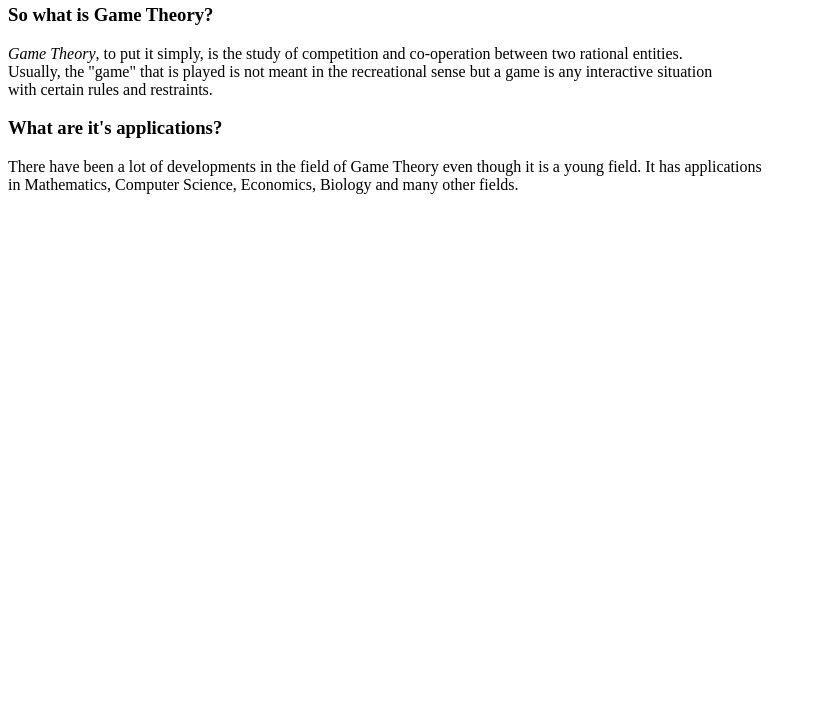
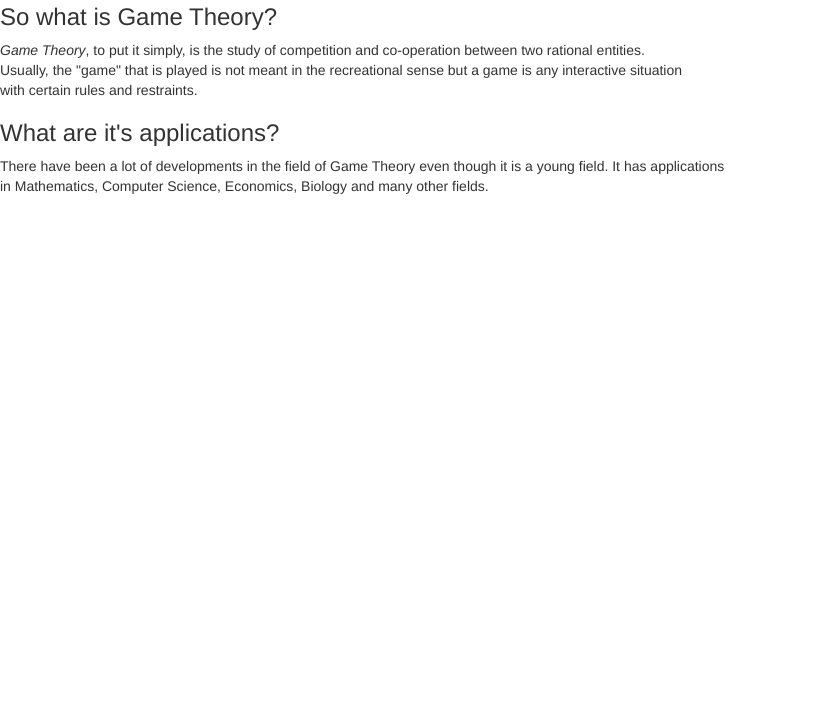
Before and after one commit to shreyakumar1010/game-theory, a plain HTML site: page MainPage.html in a window 1280 px wide. Shown: the part 76-800 px from the top of the page, without its empty margins (0-824 px from the left). Drawn offline with nearby package versions, Linux system fonts and the light colour scheme.

Commit message:
Added bootstrap

```diff
--- a/MainPage.html
+++ b/MainPage.html
@@ -1,11 +1,13 @@
 <!DOCTYPE html>
 <html lang="en">
 <head>
+    <link rel="stylesheet" href="https://maxcdn.bootstrapcdn.com/bootstrap/3.3.6/css/bootstrap.min.css"/>
     <meta charset="UTF-8">
     <title>Game Theory</title>
     <link rel="stylesheet" href="main.css" type="text/css">
 </head>
 <body>
+<div class="main">
 <h1>Game Theory: The Science of Strategy</h1>
     <h3>So what is Game Theory? </h3>
     <p><em>Game Theory</em>, to put it simply, is the study of competition and co-operation between two rational entities.<br>
@@ -15,6 +17,6 @@
     <h3> What are it's applications?</h3>
     <p> There have been a lot of developments in the field of Game Theory even though it is a young field. It has applications<br>
         in Mathematics, Computer Science, Economics, Biology and many other fields.</p>
-
+</div>
 </body>
 </html>
```
